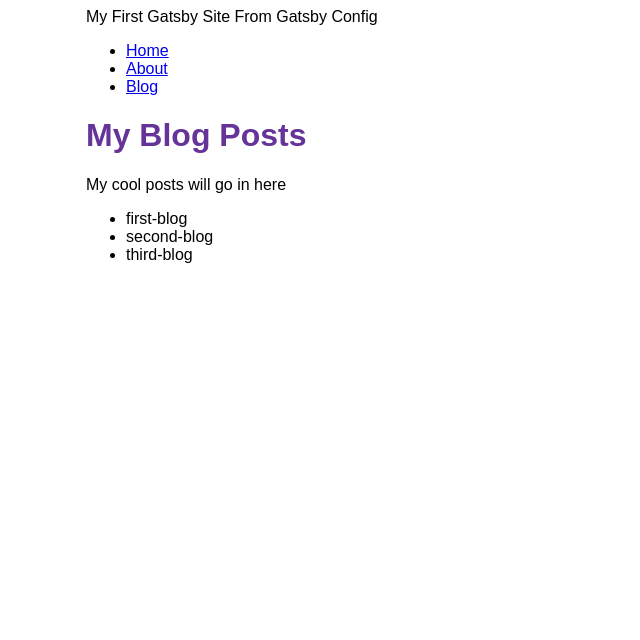
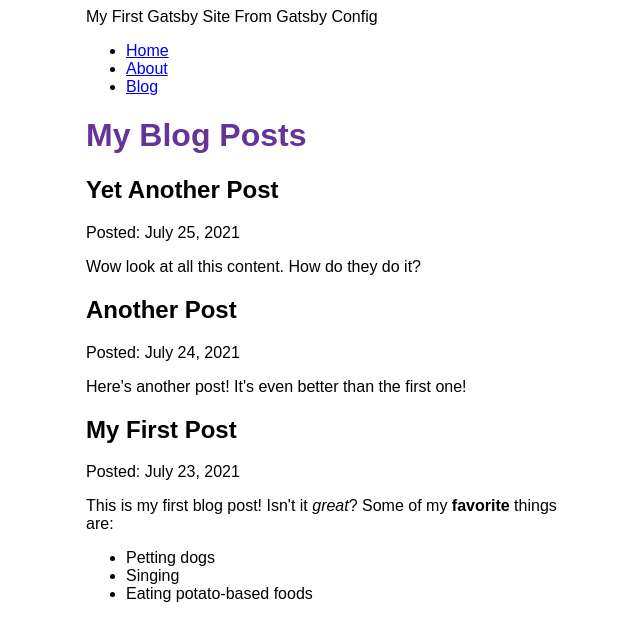
Before and after one commit to nandazman/gatsby-example, a Gatsby site: page /blog in a window 1280 px wide. Shown: the whole page, without its empty margins (304-944 px from the left). Built offline with nearby package versions, Linux system fonts and the light colour scheme; Gatsby itself is replaced by a stand-in of ours.

Commit message:
Finished Gatsby Tutorial Part 5

```diff
--- a/blog/first-blog.mdx
+++ b/blog/first-blog.mdx
@@ -0,0 +1,9 @@
+---
+title: "My First Post"
+date: "2021-07-23"
+---
+This is my first blog post! Isn't it *great*?
+Some of my **favorite** things are:
+* Petting dogs
+* Singing
+* Eating potato-based foods
--- a/blog/second-blog.mdx
+++ b/blog/second-blog.mdx
@@ -0,0 +1,5 @@
+---
+title: "Another Post"
+date: "2021-07-24"
+---
+Here's another post! It's even better than the first one!
--- a/blog/third-blog.mdx
+++ b/blog/third-blog.mdx
@@ -0,0 +1,5 @@
+---
+title: "Yet Another Post"
+date: "2021-07-25"
+---
+Wow look at all this content. How do they do it?
--- a/gatsby-config.js
+++ b/gatsby-config.js
@@ -13,5 +13,6 @@ module.exports = {
         path: `${__dirname}/blog`,
       },
     },
+    "gatsby-plugin-mdx",
   ],
 };
--- a/package.json
+++ b/package.json
@@ -15,8 +15,11 @@
     "clean": "gatsby clean"
   },
   "dependencies": {
+    "@mdx-js/mdx": "^1.6.22",
+    "@mdx-js/react": "^1.6.22",
     "gatsby": "^4.11.1",
     "gatsby-plugin-image": "^2.11.1",
+    "gatsby-plugin-mdx": "^3.11.1",
     "gatsby-plugin-sass": "^5.11.1",
     "gatsby-plugin-sharp": "^4.11.1",
     "gatsby-source-filesystem": "^4.11.1",
--- a/src/pages/blog.js
+++ b/src/pages/blog.js
@@ -1,25 +1,32 @@
 import { graphql } from "gatsby";
+import { MDXRenderer } from "gatsby-plugin-mdx";
 import * as React from "react";
 import Layout from "../components/layout";
 
 const BlogPage = ({ data }) => {
   return (
     <Layout pageTitle="My Blog Posts">
-      <p>My cool posts will go in here</p>
-      <ul>
-        {data.allFile.nodes.map((node) => (
-          <li key={node.name}>{node.name}</li>
-        ))}
-      </ul>
+      {data.allMdx.nodes.map((node) => (
+        <article key={node.id}>
+          <h2>{node.frontmatter.title}</h2>
+          <p>Posted: {node.frontmatter.date}</p>
+          <MDXRenderer>{node.body}</MDXRenderer>
+        </article>
+      ))}
     </Layout>
   );
 };
 
 export const query = graphql`
   query {
-    allFile {
+    allMdx(sort: { fields: frontmatter___date, order: DESC }) {
       nodes {
-        name
+        frontmatter {
+          date(formatString: "MMMM D, YYYY")
+          title
+        }
+        id
+        body
       }
     }
   }
```
Also changed, not shown: 1 other file.
